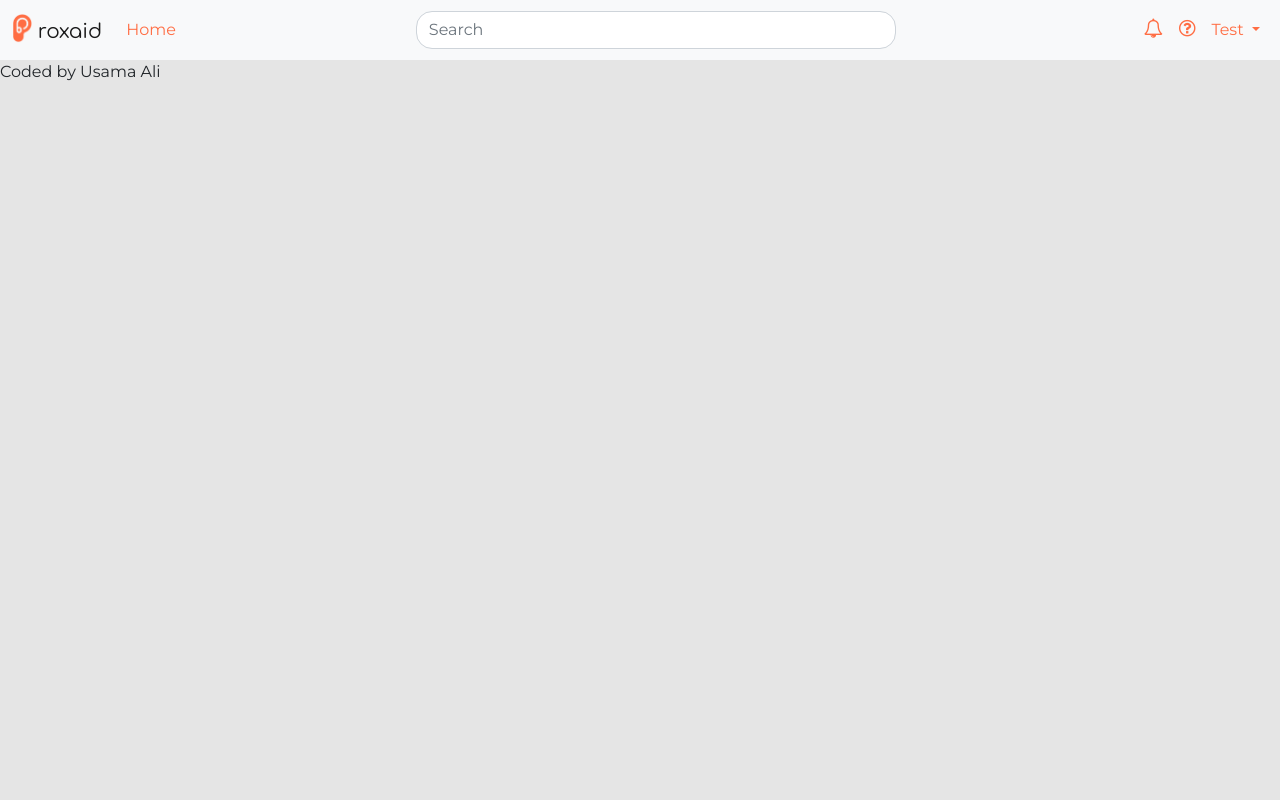
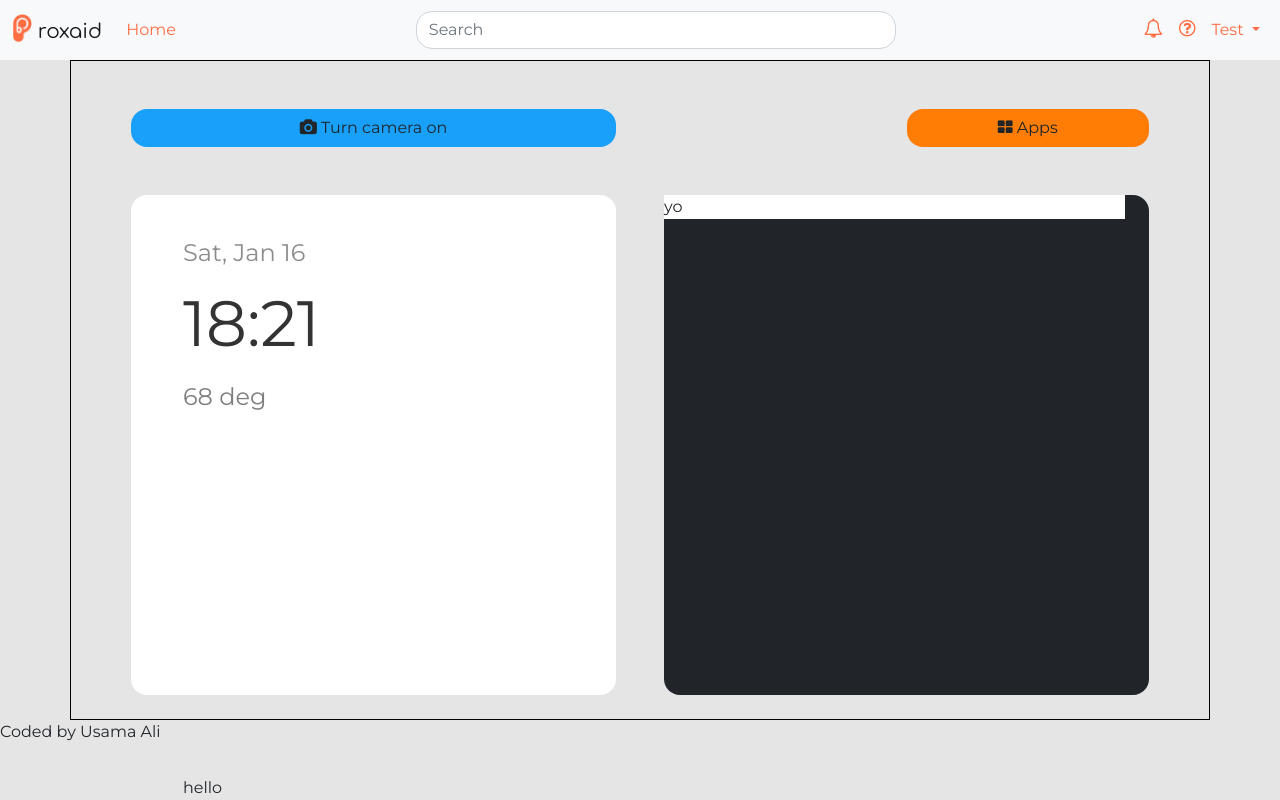
Before and after one commit to usamaa18/proxaid, a plain HTML site: page src/index.html in a window 1280 px wide. Drawn offline with nearby package versions, Linux system fonts and the light colour scheme; no server answers.

Commit message:
added date, time and weather

```diff
--- a/src/index.html
+++ b/src/index.html
@@ -63,6 +63,36 @@
     </div>
   </div>
 </nav>
+
+<div class="container">
+  <div class="row mx-4 my-5 row-btns1">
+    <div class="col mx-4">
+      <div class=" d-grid">
+        <button type="button" class="btn" id="btn-camera"><i class="fa fa-camera" aria-hidden="true"></i> Turn camera on</button>
+      </div>
+    </div>
+    <div class="col mx-4">
+      <div class="d-grid col-6 ms-auto">
+        <button type="button" class="btn" id="btn-apps"><i class="fa fa-th-large" aria-hidden="true"></i> Apps</button>
+      </div>
+    </div>
+  </div>
+
+
+  <div class="row m-4" style="height: 500px">
+    <div class="col h-100  bg-white mx-4" id="">
+      <div class="row m-4 mb-1 p-3 pb-0" id="date">Sat, Jan 16</div>
+      <div class="row mx-4 px-3" id="time">18:21</div>
+      <div class="row mx-4 px-3 pt-2" id="weather">68 deg</div>
+      <div class="row mx-4 px-3 row-bottom">hello</div>
+
+    </div>
+    <div class="col h-100 bg-dark mx-4" id="">
+      <div class="row w-100 bg-white">yo</div>
+
+    </div>
+  </div>
+</div>
 <p class="footer">Coded by Usama Ali</p>
 
 
--- a/src/style.css
+++ b/src/style.css
@@ -32,3 +32,50 @@ html, body {
 .form-control:focus {
   box-shadow: 0 0 0 .15rem var(--color1);
 }
+
+
+
+.container {
+  border: 1px solid black !important;
+}
+
+.btn {
+  border-radius: var(--main-border-radius);
+}
+
+#btn-camera {
+  background-color: #18A0FB;
+}
+
+#btn-apps {
+  background-color: #FF7D04;
+}
+
+#date {
+  font-size: 24px;
+  color: #8C8C8C;
+}
+
+#time {
+  font-size: 64px;
+  color: #333333;
+}
+
+#weather {
+  font-size: 24px;
+  color: #7E7E7E;
+}
+
+.row-btns1 .col {
+  padding: 0px;
+
+}
+
+.col {
+  border-radius: var(--main-border-radius);
+}
+
+.row-bottom {
+  position: fixed;
+  bottom: 0px;
+}
```
